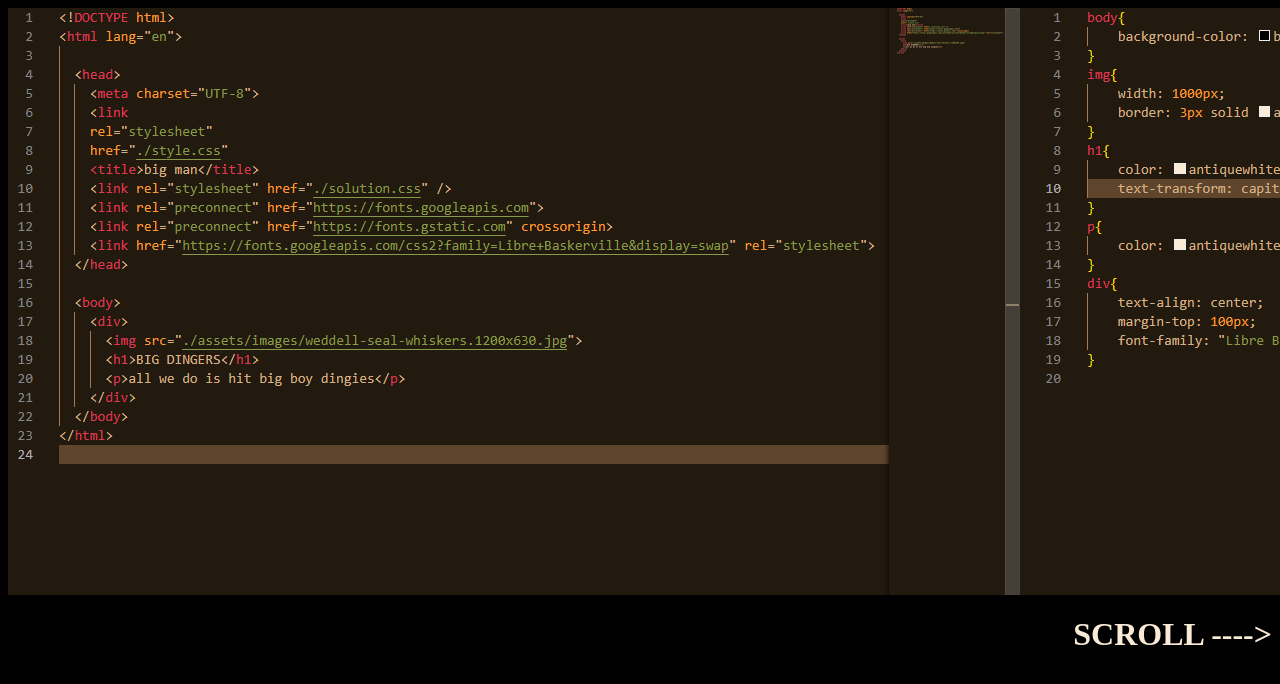
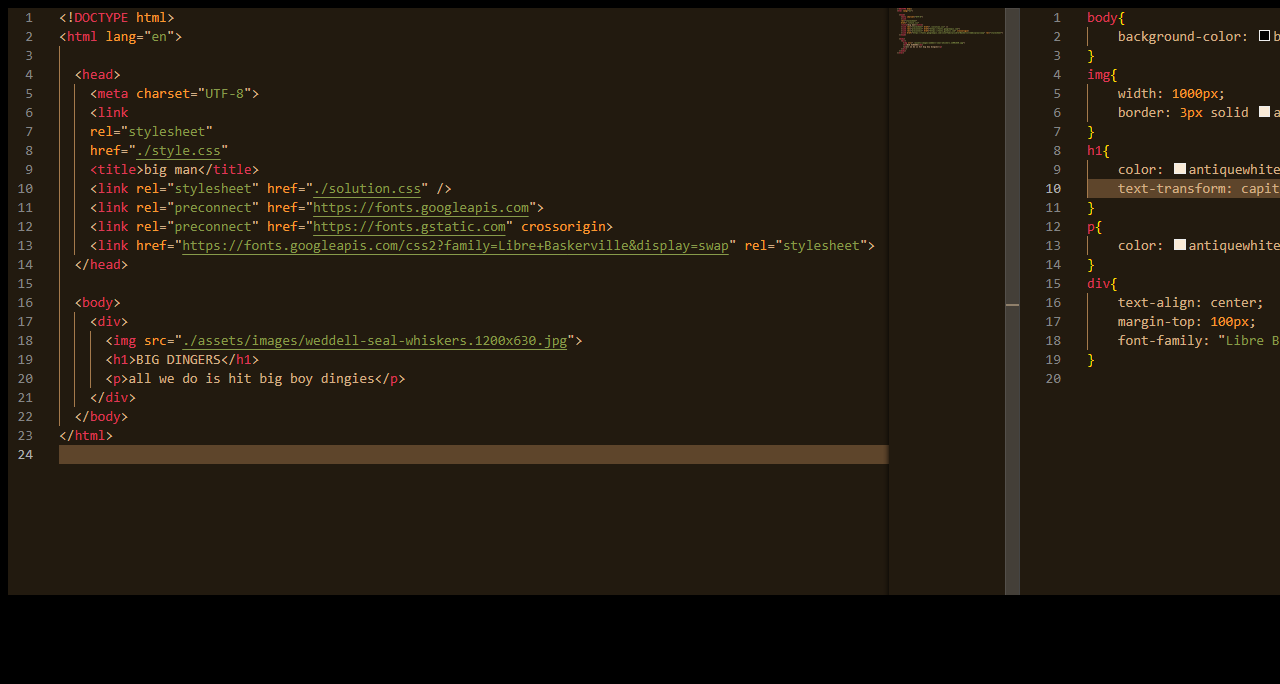
Before and after one commit to ronniematteo/sealboy, a plain HTML site: page code.html in a window 1280 px wide. Shown: the top 684 px of the page. Drawn offline with Linux system fonts and the light colour scheme.

Commit message:
Update code.html

```diff
--- a/code.html
+++ b/code.html
@@ -12,7 +12,7 @@
 <div id="bottomcrop">
 
     <img src="ayeaye.png">
-    <h1>SCROLL ----> </h1>
+
     </body>
 </div>
 </body>
```
